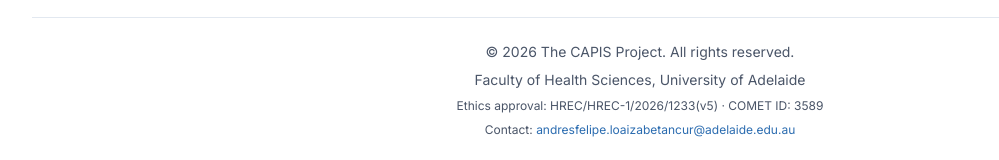
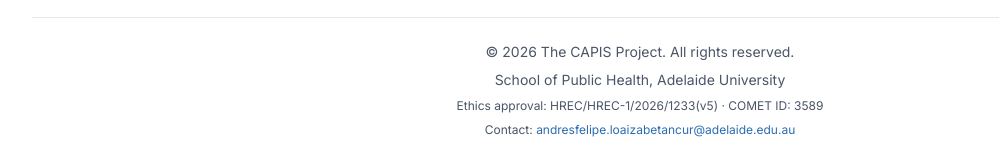
Before and after one commit to LoaizaBetancur/CAPIS-Project-Website, a Next.js app: page / in a window 1280 px wide. Shown: the part 4690-4850 px from the top of the page, without its empty margins (0-999 px from the left). Built offline with nearby package versions, Linux system fonts and the light colour scheme.

Commit message:
Update Footer.tsx

```diff
--- a/components/Footer.tsx
+++ b/components/Footer.tsx
@@ -58,7 +58,7 @@ export default function Footer() {
 
         <div className="mt-10 border-t border-border pt-6 text-center text-sm text-text-muted space-y-2">
           <p>© {new Date().getFullYear()} The CAPIS Project. All rights reserved.</p>
-          <p>Faculty of Health Sciences, University of Adelaide</p>
+          <p>School of Public Health, Adelaide University</p>
           <p className="text-xs">
             Ethics approval: HREC/HREC-1/2026/1233(v5) · COMET ID: 3589
           </p>
```
